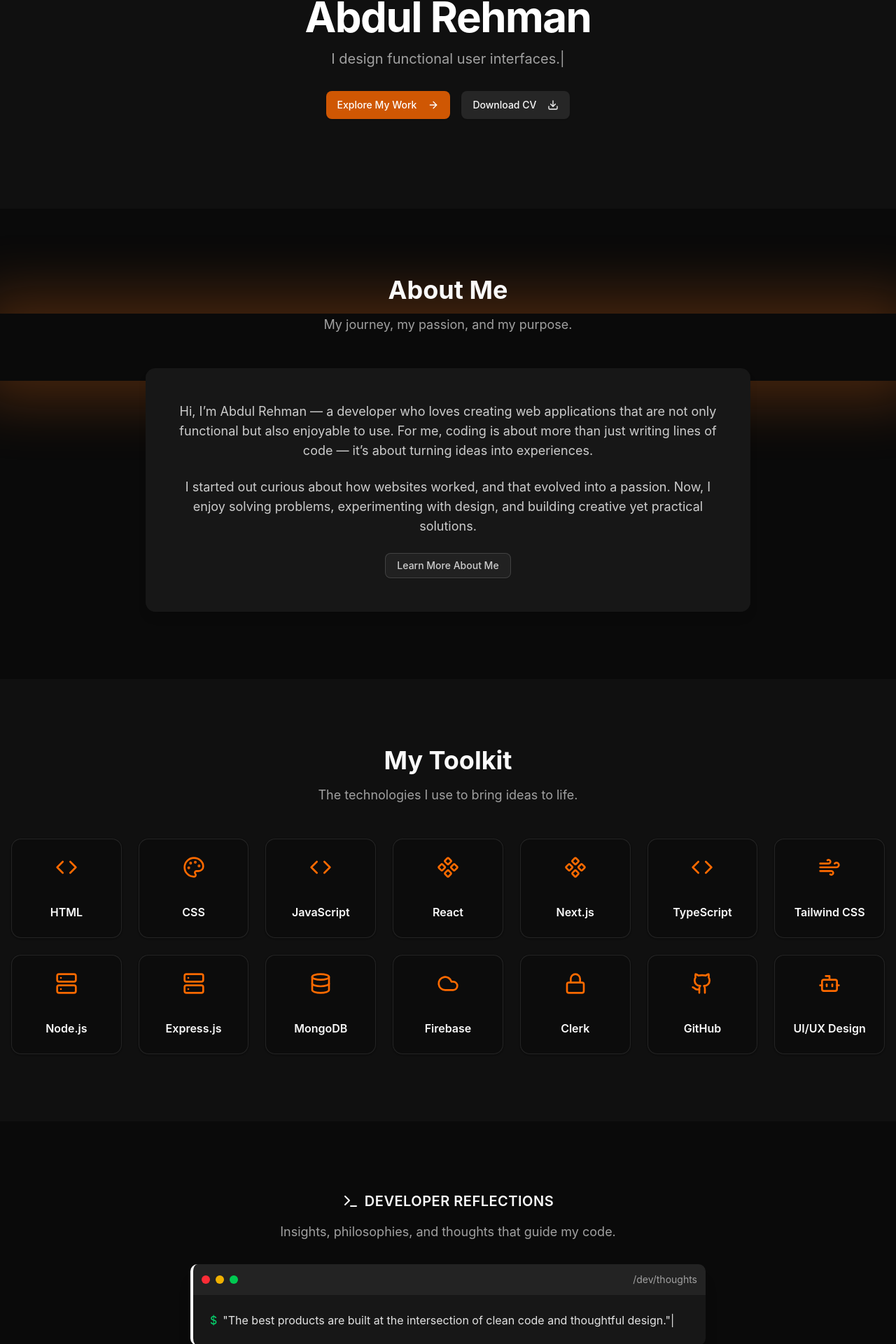
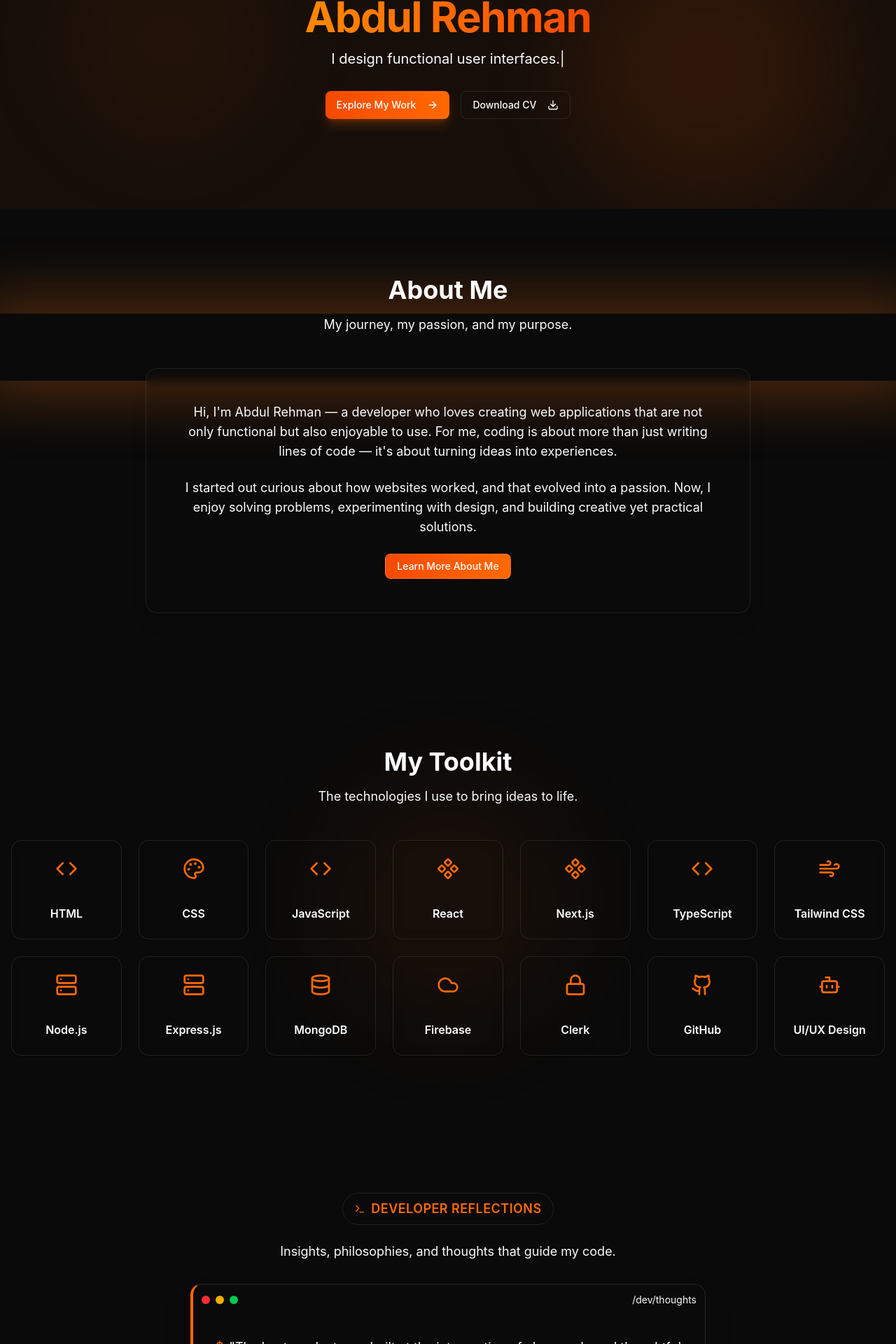
Before and after one commit to AbdulRehman817/Portfolio, a Next.js app: page / in a window 1280 px wide. Shown: the part 256-2176 px from the top of the page at 70% size. Built offline with nearby package versions, Linux system fonts and the light colour scheme.

Commit message:
design updated

```diff
--- a/src/app/page.jsx
+++ b/src/app/page.jsx
@@ -49,15 +49,25 @@ export default function Home() {
   const latestArticles = articles.slice(0, 3);
 
   return (
-    <main className="flex flex-col">
+    <main className="flex flex-col bg-[#3b3b3b]-950">
       {/* Hero Section */}
-      <section className="py-24 md:py-32 bg-card/50">
-        <div className="container px-4 mx-auto text-center">
-          <Badge variant="secondary" className="mb-4">
+      <section className="py-24 md:py-32 relative overflow-hidden bg-[#3b3b3b]-950">
+        {/* Background Effects */}
+        <div className="absolute inset-0 bg-gradient-to-br from-orange-500/5 via-[#3b3b3b]-950 to-orange-500/5" />
+        <div className="absolute top-20 right-20 w-96 h-96 bg-orange-500/10 rounded-full blur-3xl" />
+        <div className="absolute bottom-20 left-20 w-80 h-80 bg-orange-500/5 rounded-full blur-3xl" />
+
+        <div className="container px-4 mx-auto text-center relative z-10">
+          <Badge
+            variant="secondary"
+            className="mb-4 bg-[#3b3b3b]-800/50 backdrop-blur-sm border border-[#3b3b3b]-700/50 text-[#3b3b3b]-300"
+          >
             Creative Developer & Designer
           </Badge>
           <h1 className="text-4xl md:text-6xl font-bold tracking-tight text-white mb-4">
-            Abdul Rehman
+            <span className="bg-gradient-to-r from-orange-400 via-orange-500 to-orange-600 bg-clip-text text-transparent">
+              Abdul Rehman
+            </span>
           </h1>
           <TypeAnimation
             sequence={[
@@ -70,20 +80,25 @@ export default function Home() {
             ]}
             wrapper="p"
             speed={50}
-            className="text-lg md:text-xl text-muted-foreground mb-8 max-w-xl mx-auto"
+            className="text-lg md:text-xl text-[#3b3b3b]-400 mb-8 max-w-xl mx-auto"
             repeat={Infinity}
           />
           <div className="flex flex-col sm:flex-row gap-4 justify-center">
             <Button
               asChild
               size="lg"
-              className="bg-[#FF6A00]/80 hover:bg-[#FF6A00] text-white"
+              className="bg-gradient-to-r from-orange-600 to-orange-500 hover:from-orange-700 hover:to-orange-600 text-white shadow-lg shadow-orange-500/25 transform hover:scale-105 transition-all duration-300"
             >
               <Link href="/projects">
                 Explore My Work <ArrowRight className="ml-2 h-5 w-5" />
               </Link>
             </Button>
-            <Button asChild size="lg" variant="secondary">
+            <Button
+              asChild
+              size="lg"
+              variant="secondary"
+              className="bg-[#3b3b3b]-800/50 backdrop-blur-sm hover:bg-[#3b3b3b]-700/50 border border-[#3b3b3b]-700/50 hover:border-orange-500/30 text-white"
+            >
               <a href="/resume.pdf" download>
                 Download CV <Download className="ml-2 h-5 w-5" />
               </a>
@@ -93,27 +108,33 @@ export default function Home() {
       </section>
 
       {/* About Me */}
-      <section className="py-24">
+      <section className="py-24 bg-[#3b3b3b]-900">
         <div className="container max-w-4xl mx-auto px-4">
           <div className="text-center mb-12">
-            <h2 className="text-3xl md:text-4xl font-bold">About Me</h2>
-            <p className="mt-4 text-lg text-muted-foreground">
+            <h2 className="text-3xl md:text-4xl font-bold text-white">
+              About Me
+            </h2>
+            <p className="mt-4 text-lg text-[#3b3b3b]-400">
               My journey, my passion, and my purpose.
             </p>
           </div>
-          <div className="bg-card p-8 md:p-12 rounded-xl shadow-lg text-lg text-center text-foreground/80 space-y-6">
+          <div className="bg-[#3b3b3b]-800/50 backdrop-blur-sm border border-[#3b3b3b]-700/50 p-8 md:p-12 rounded-2xl shadow-xl text-lg text-center text-[#3b3b3b]-300 space-y-6">
             <p>
-              Hi, I’m Abdul Rehman — a developer who loves creating web
+              Hi, I'm Abdul Rehman — a developer who loves creating web
               applications that are not only functional but also enjoyable to
               use. For me, coding is about more than just writing lines of code
-              — it’s about turning ideas into experiences.
+              — it's about turning ideas into experiences.
             </p>
             <p>
               I started out curious about how websites worked, and that evolved
               into a passion. Now, I enjoy solving problems, experimenting with
               design, and building creative yet practical solutions.
             </p>
-            <Button asChild variant="outline">
+            <Button
+              asChild
+              variant="outline"
+              className="bg-gradient-to-r from-orange-600 to-orange-500 hover:from-orange-700 hover:to-orange-600 text-white border-orange-500/30 hover:border-orange-400 transform hover:scale-105 transition-all duration-300"
+            >
               <Link href="/about">Learn More About Me</Link>
             </Button>
           </div>
@@ -121,11 +142,17 @@ export default function Home() {
       </section>
 
       {/* Skills Grid */}
-      <section className="py-24 bg-card/50 w-full">
-        <div className="container mx-auto px-4">
+      <section className="py-24 bg-[#3b3b3b]-800 w-full relative">
+        {/* Subtle background glow */}
+        <div className="absolute inset-0 bg-gradient-to-b from-[#3b3b3b]-900 via-[#3b3b3b]-800 to-[#3b3b3b]-900" />
+        <div className="absolute top-1/2 left-1/2 transform -translate-x-1/2 -translate-y-1/2 w-96 h-96 bg-orange-500/5 rounded-full blur-3xl" />
+
+        <div className="container mx-auto px-4 relative z-10">
           <div className="text-center mb-12">
-            <h2 className="text-3xl md:text-4xl font-bold">My Toolkit</h2>
-            <p className="mt-4 text-lg text-muted-foreground">
+            <h2 className="text-3xl md:text-4xl font-bold text-white">
+              My Toolkit
+            </h2>
+            <p className="mt-4 text-lg text-[#3b3b3b]-400">
               The technologies I use to bring ideas to life.
             </p>
           </div>
@@ -133,48 +160,53 @@ export default function Home() {
             {skills.map((skill) => (
               <Card
                 key={skill.name}
-                className="text-[#FF6A00] bg-background/50 flex flex-col items-center justify-center p-6 text-center hover:bg-[#FF6A00]/10 cursor transition-colors duration-300"
+                className="text-orange-500 bg-[#3b3b3b]-800/50 backdrop-blur-sm border border-[#3b3b3b]-700/50 hover:border-orange-500/50 flex flex-col items-center justify-center p-6 text-center hover:bg-orange-500/5 cursor-pointer transition-all duration-300 transform hover:scale-105"
               >
-                <div className="mb-3">{skill.icon}</div>
-                <p className="font-semibold text-foreground">{skill.name}</p>
+                <div className="mb-3 group-hover:scale-110 transition-transform duration-300">
+                  {skill.icon}
+                </div>
+                <p className="font-semibold text-white group-hover:text-orange-400 transition-colors duration-300">
+                  {skill.name}
+                </p>
               </Card>
             ))}
           </div>
         </div>
       </section>
 
-      <section className="mb-[100px] mt-[100px] ">
+      {/* Developer Reflections */}
+      <section className="mb-[100px] mt-[100px] bg-[#3b3b3b]-950">
         <div className="container mx-auto px-4 max-w-3xl">
           {/* Heading */}
           <div className="text-center mb-8">
-            <div className="inline-flex items-center justify-center gap-2 text-primary mb-2">
-              <Terminal className="w-6 h-6" />
-              <span className="text-xl font-semibold tracking-wide uppercase">
+            <div className="inline-flex items-center justify-center gap-2 px-4 py-2 bg-[#3b3b3b]-800/50 backdrop-blur-sm border border-[#3b3b3b]-700/50 rounded-full text-orange-500 text-sm font-medium mb-4">
+              <Terminal className="w-4 h-4" />
+              <span className="text-lg font-semibold tracking-wide uppercase">
                 Developer Reflections
               </span>
             </div>
-            <p className="mt-2 text-muted-foreground text-lg">
+            <p className="mt-2 text-[#3b3b3b]-400 text-lg">
               Insights, philosophies, and thoughts that guide my code.
             </p>
           </div>
 
           {/* Terminal-style Quote Block */}
-          <div className="bg-card border-l-4 border-primary rounded-lg shadow-xl overflow-hidden">
-            <div className="bg-foreground/5 p-3 flex items-center gap-2">
+          <div className="bg-[#3b3b3b]-800/50 backdrop-blur-sm border border-[#3b3b3b]-700/50 border-l-4 border-l-orange-500 rounded-2xl shadow-2xl overflow-hidden">
+            <div className="bg-[#3b3b3b]-900/50 p-3 flex items-center gap-2">
               <div className="w-3 h-3 rounded-full bg-red-500"></div>
               <div className="w-3 h-3 rounded-full bg-yellow-500"></div>
               <div className="w-3 h-3 rounded-full bg-green-500"></div>
-              <p className="text-sm text-muted-foreground ml-auto">
+              <p className="text-sm text-[#3b3b3b]-400 ml-auto font-mono">
                 /dev/thoughts
               </p>
             </div>
-            <div className="p-6 font-code text-green-400">
-              <span className="text-primary mr-2">$</span>
+            <div className="p-8 font-mono">
+              <span className="text-orange-500 mr-2 text-lg">$</span>
               <TypeAnimation
                 sequence={[
                   `"The best products are built at the intersection of clean code and thoughtful design."`,
                   5000,
-                  `"Code is like humor. When you have to explain it, it’s bad." - Cory House`,
+                  `"Code is like humor. When you have to explain it, it's bad." - Cory House`,
                   5000,
                   `"Simplicity is the soul of efficiency." - Austin Freeman`,
                   5000,
@@ -183,7 +215,7 @@ export default function Home() {
                 speed={80}
                 cursor
                 repeat={Infinity}
-                className="text-foreground/90"
+                className="text-[#3b3b3b]-300 text-lg"
               />
             </div>
           </div>
@@ -191,13 +223,13 @@ export default function Home() {
       </section>
 
       {/* Projects */}
-      <section className="py-24">
+      <section className="py-24 bg-[#3b3b3b]-900">
         <div className="container mx-auto px-4">
           <div className="text-center mb-12">
-            <h2 className="text-3xl md:text-4xl font-bold">
+            <h2 className="text-3xl md:text-4xl font-bold text-white">
               Featured Projects
             </h2>
-            <p className="mt-4 text-lg text-muted-foreground">
+            <p className="mt-4 text-lg text-[#3b3b3b]-400">
               A selection of my proudest work.
             </p>
           </div>
@@ -207,7 +239,11 @@ export default function Home() {
             ))}
           </div>
           <div className="text-center mt-12">
-            <Button asChild variant="outline">
+            <Button
+              asChild
+              variant="outline"
+              className="bg-[#3b3b3b]-800/50 backdrop-blur-sm hover:bg-[#3b3b3b]-700/50 border border-[#3b3b3b]-700/50 hover:border-orange-500/30 text-white"
+            >
               <Link href="/projects">
                 View All Projects <Briefcase className="ml-2 h-4 w-4" />
               </Link>
@@ -217,11 +253,13 @@ export default function Home() {
       </section>
 
       {/* Articles */}
-      <section className="py-24 bg-card/50">
+      <section className="py-24 bg-[#3b3b3b]-800">
         <div className="container mx-auto px-4">
           <div className="text-center mb-12">
-            <h2 className="text-3xl md:text-4xl font-bold">Latest Articles</h2>
-            <p className="mt-4 text-lg text-muted-foreground">
+            <h2 className="text-3xl md:text-4xl font-bold text-white">
+              Latest Articles
+            </h2>
+            <p className="mt-4 text-lg text-[#3b3b3b]-400">
               My thoughts on development, design, and more.
             </p>
           </div>
@@ -231,7 +269,11 @@ export default function Home() {
             ))}
           </div>
           <div className="text-center mt-12">
-            <Button asChild variant="outline">
+            <Button
+              asChild
+              variant="outline"
+              className="bg-[#3b3b3b]-800/50 backdrop-blur-sm hover:bg-[#3b3b3b]-700/50 border border-[#3b3b3b]-700/50 hover:border-orange-500/30 text-white"
+            >
               <Link href="/blog">
                 Read The Blog <Rss className="ml-2 h-4 w-4" />
               </Link>
@@ -241,20 +283,41 @@ export default function Home() {
       </section>
 
       {/* CTA */}
-      <section className="py-24 text-white bg-[#FF6A00]">
-        <div className="container mx-auto px-4 text-center">
-          <h2 className="text-4xl font-bold mb-4">
+      <section className="py-24 text-white bg-gradient-to-r from-orange-600 via-orange-500 to-orange-600 relative overflow-hidden">
+        {/* Background Effects */}
+        <div className="absolute inset-0 bg-[radial-gradient(circle_at_30%_30%,rgba(255,255,255,0.1)_0%,transparent_50%)]" />
+        <div className="absolute inset-0 bg-[radial-gradient(circle_at_70%_70%,rgba(255,255,255,0.05)_0%,transparent_50%)]" />
+
+        <div className="container mx-auto px-4 text-center relative z-10">
+          <h2 className="text-4xl md:text-5xl font-bold mb-6">
             Let's Build Something Amazing Together
           </h2>
-          <p className="text-lg mb-8 max-w-2xl mx-auto">
+          <p className="text-xl mb-10 max-w-2xl mx-auto text-orange-100 leading-relaxed">
             Have a project in mind or just want to connect? I'd love to hear
-            from you.
+            from you and discuss how we can bring your ideas to life.
           </p>
-          <Button size="lg" variant="secondary" asChild>
-            <Link href="/contact">
-              Get In Touch <Feather className="ml-2 h-5 w-5" />
-            </Link>
-          </Button>
+          <div className="flex flex-col sm:flex-row gap-4 justify-center">
+            <Button
+              size="lg"
+              variant="secondary"
+              asChild
+              className="bg-white text-orange-600 hover:bg-orange-50 font-bold transform hover:scale-105 transition-all duration-300 shadow-lg"
+            >
+              <Link href="/contact">
+                Get In Touch <Feather className="ml-2 h-5 w-5" />
+              </Link>
+            </Button>
+            <Button
+              size="lg"
+              variant="outline"
+              asChild
+              className="bg-transparent border-2 border-white text-white hover:bg-white hover:text-orange-600 font-bold transition-all duration-300"
+            >
+              <Link href="/projects">
+                View My Work <ArrowRight className="ml-2 h-5 w-5" />
+              </Link>
+            </Button>
+          </div>
         </div>
       </section>
     </main>
--- a/src/components/shared/ProjectCard.jsx
+++ b/src/components/shared/ProjectCard.jsx
@@ -80,7 +80,7 @@ export function ProjectCard({ project = mockProject, mode = "once" }) {
                 href={project.githubUrl}
                 target="_blank"
                 rel="noopener noreferrer"
-                className="p-2 bg-black/30 backdrop-blur-md rounded-full text-white hover:bg-orange-500/80 transition-colors"
+                className="p-2  backdrop-blur-md rounded-full text-white hover:bg-orange-500/80 transition-colors"
               >
                 <Github className="w-4 h-4" />
               </Link>
```
